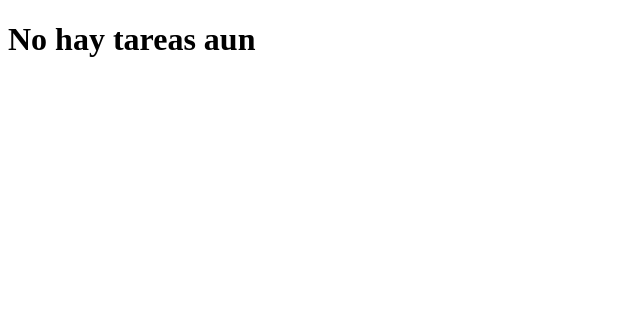
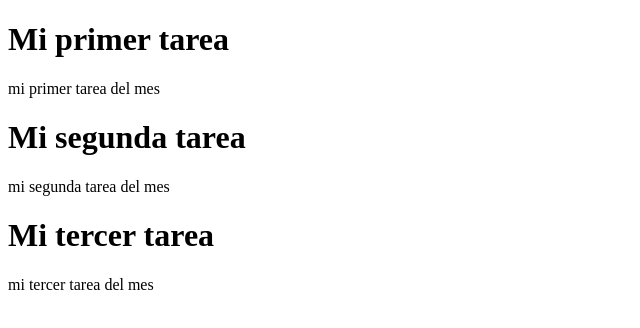
Before and after one commit to LopsDesarrollo/react-tasks-application, a React (Vite) app: page / in a window 1280 px wide. Shown: the top 328 px of the page, without its empty margins (0-640 px from the left). Built offline with nearby package versions, Linux system fonts and the light colour scheme.

Commit message:
Agregamos tareas dese un archivo js

```diff
--- a/src/TaskList.jsx
+++ b/src/TaskList.jsx
@@ -1,19 +1,28 @@
 import React from "react";
-import { task } from "./task";
-import { useState } from "react";
-
-console.log(task);
+import { tasks as data } from "./tasks";
+import { useState, useEffect } from "react";
 
 function TaskList() {
   const [tasks, setTasks] = useState([]);
 
-  if(tasks.length===0){
-    return <h1>No hay tareas aun</h1>
+  useEffect(() => {
+    setTasks(data);
+  }, []);
+
+  if (tasks.length === 0) {
+    return <h1>No hay tareas aun</h1>;
   }
-  return <div>
-    {tasks.map((task) => {
-        <div> tarea</div>
-    })}</div>;
+
+  return (
+    <div>
+      {tasks.map((task) => (
+        <div key={task.id}>
+        <h1>{task.title}</h1>
+        <p>{task.description}</p>
+        </div>
+      ))}
+    </div>
+  );
 }
 
 export default TaskList;
--- a/src/task.js
+++ b/src/tasks.js
@@ -1,4 +1,4 @@
-export const task = [
+export const tasks = [
   {
     id: 0,
     title: "Mi primer tarea",
```
